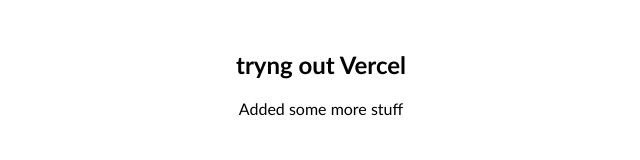
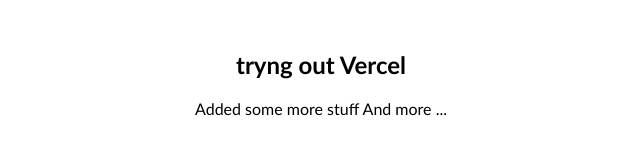
Before and after one commit to daknz/vercel-1, a plain HTML site: page index.html in a window 1280 px wide. Shown: the whole page, without its empty margins (319-959 px from the left). Drawn offline with Linux system fonts and the light colour scheme.

Commit message:
2nd addition

```diff
--- a/index.html
+++ b/index.html
@@ -19,6 +19,8 @@
 
     Added some more stuff
 
+    And more ...
+
     <script src="common.js"></script>
   </body>
 
```
